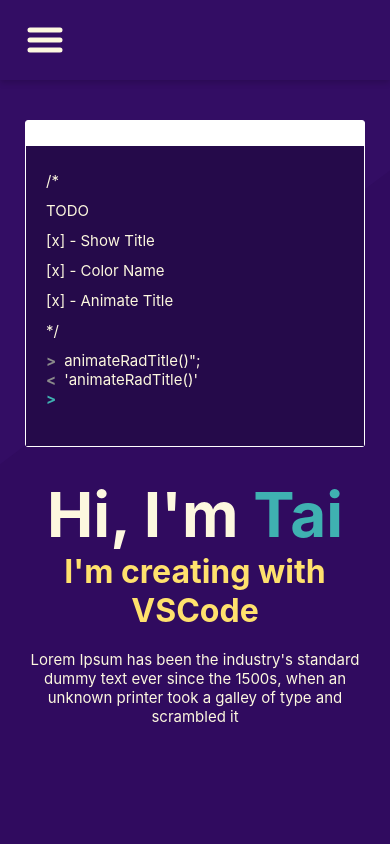
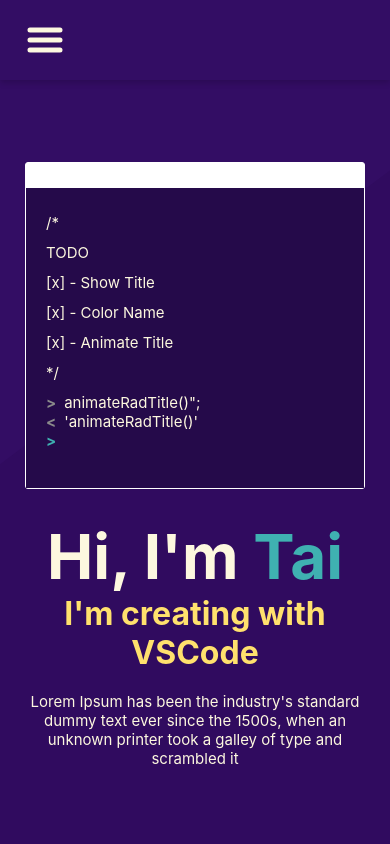
Before and after one commit to taihelsel/portfolio2, a React (Create React App) app: page / in a window 390 px wide. Shown: the top 844 px of the page. Built offline with nearby package versions, Linux system fonts and the light colour scheme.

Commit message:
updated home mobile style

```diff
--- a/src/Sections/Home/Home.css
+++ b/src/Sections/Home/Home.css
@@ -2,7 +2,7 @@
     display: flex;
     flex-direction: row;
     align-items: center;
-    height: 100vh;
+    min-height: 100vh;
     overflow: hidden;
     position: relative;
 }
@@ -72,7 +72,7 @@
     .home-right {
         width: 100%;
         margin: 0;
-        margin-top: 80px;
+        margin-top: 100px;
         margin-bottom: 30px;
         flex: 1 1;
         justify-content: flex-end;
```
